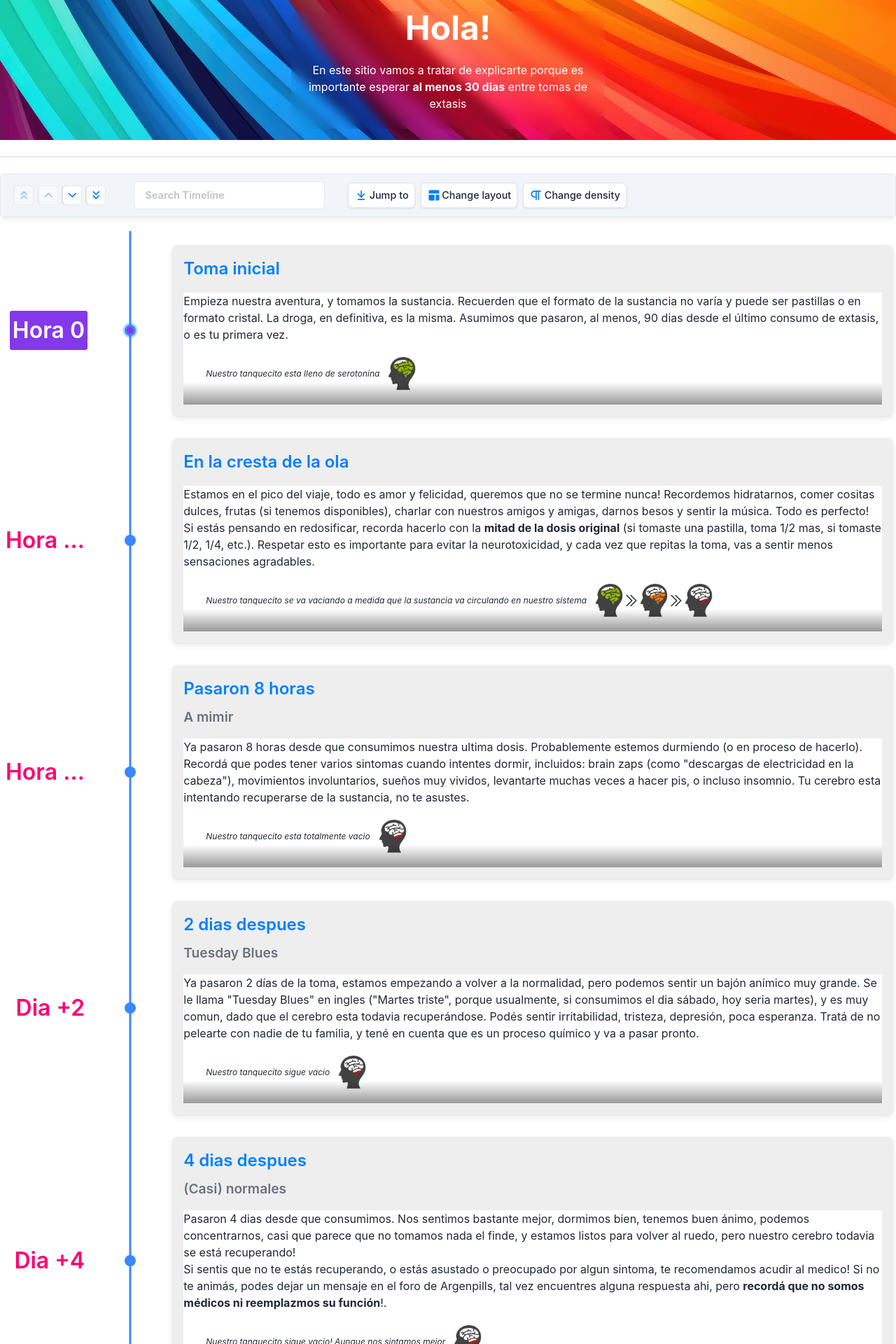
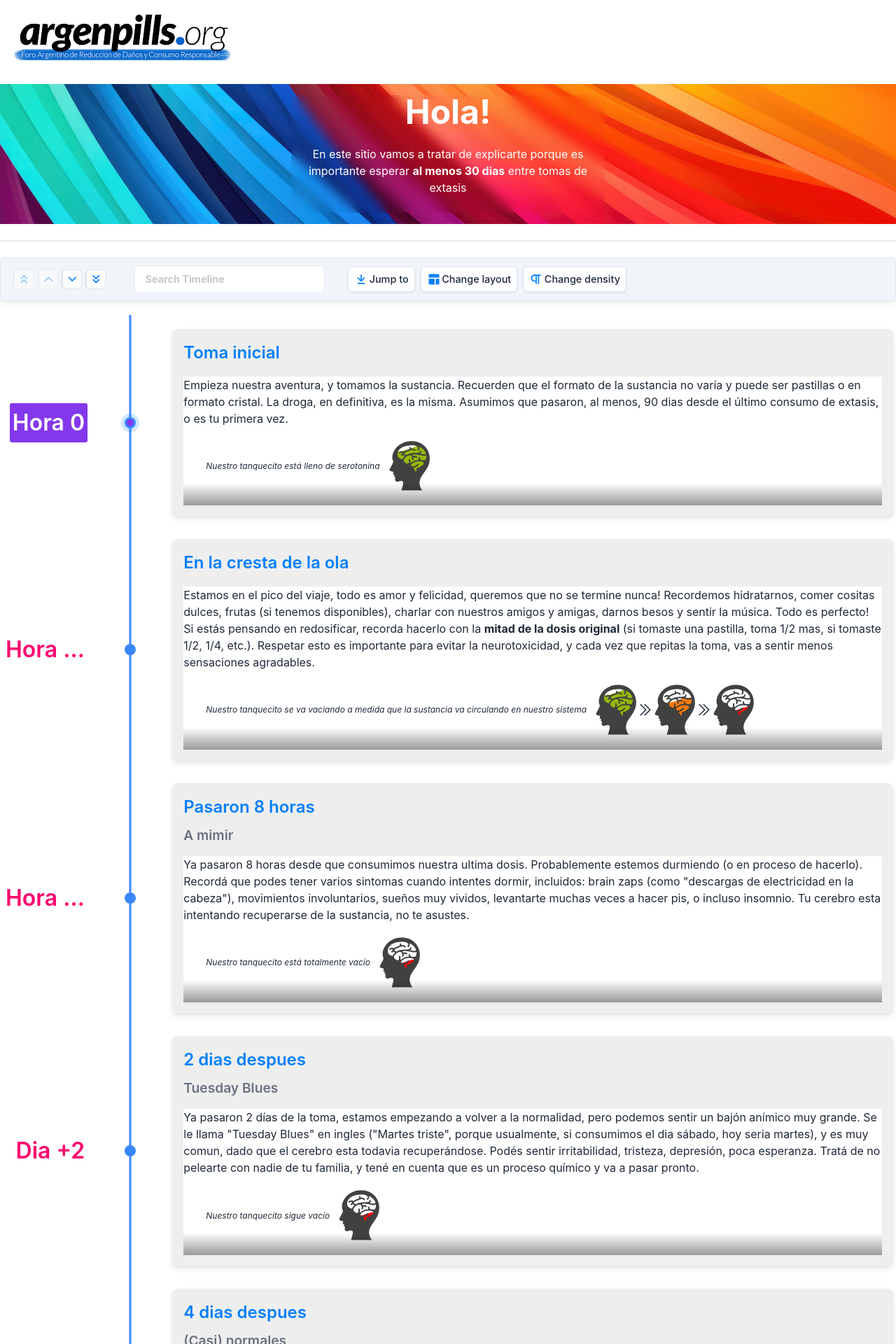
Before and after one commit to stitcharg/argenpills-descansos, a React (Vite) app: page / in a window 1280 px wide. Shown: the top 1920 px of the page at 70% size. Built offline with nearby package versions, Linux system fonts and the light colour scheme.

Commit message:
Varios fixes, agregado logo y header

```diff
--- a/src/App.css
+++ b/src/App.css
@@ -19,6 +19,7 @@
 		font-size: small !important;
 		overflow: hidden !important;
 		white-space: nowrap !important;
+		min-width: 80px;
 	}
 
 	.card-description {
--- a/src/App.tsx
+++ b/src/App.tsx
@@ -2,12 +2,14 @@ import './App.css'
 import Footer from './components/footer'
 
 import HeroComponent from './components/hero'
+import Logo from './components/logo'
 import Timeline from './components/timeline'
 
 function App() {
 	return (
 		<>
 			<div className="App">
+				<Logo />
 				<div className="container mx-auto">
 					<HeroComponent />
 					<div className="divider"></div>
--- a/src/components/containers.tsx
+++ b/src/components/containers.tsx
@@ -142,7 +142,7 @@ const Tank = (props: iTank) => {
 	}
 
 	return (
-		<img src={imagePath} className="xs:w-8 md:w-10" alt={props.altText}></img>
+		<img src={imagePath} className="xs:w-8 md:w-10 md:min-w-[60px] " alt={props.altText}></img>
 	)
 }
 
--- /dev/null
+++ b/src/components/logo.tsx
@@ -0,0 +1,10 @@
+const Logo = () => {
+	return (
+		<div className="min-v-screen bg-white mb-3">
+			<a href="https://argenpills.org"><img src="/logo.png" alt="Argenpills"
+			className="p-5  sm:text-center mx-auto sm:mx-0" ></img></a>
+		</div>
+	 );
+}
+
+export default Logo;
--- a/src/components/timeline.tsx
+++ b/src/components/timeline.tsx
@@ -13,7 +13,7 @@ const Timeline = () => {
 					timelineContent: <div>Empieza nuestra aventura, y tomamos la sustancia.
 						Recuerden que el formato de la sustancia no var&iacute;a y puede ser pastillas o en formato cristal. La droga, en definitiva, es la misma. Asumimos que pasaron, al menos, 90 dias desde el &uacute;ltimo
 						consumo de extasis, o es tu primera vez.
-						<Full caption="Nuestro tanquecito esta lleno de serotonina"></Full>
+						<Full caption="Nuestro tanquecito est&aacute; lleno de serotonina"></Full>
 					</div>
 				},
 				{
@@ -35,7 +35,7 @@ const Timeline = () => {
 					timelineContent: <div>Ya pasaron 8 horas desde que consumimos nuestra ultima dosis. Probablemente estemos durmiendo (o en proceso de hacerlo). Record&aacute; que podes tener varios sintomas cuando intentes dormir,
 						incluidos: brain zaps (como "descargas de electricidad en la cabeza"), movimientos involuntarios, sue&ntilde;os muy vividos, levantarte muchas veces a hacer pis, o incluso insomnio. Tu cerebro esta intentando
 						recuperarse de la sustancia, no te asustes.
-						<Empty caption="Nuestro tanquecito esta totalmente vacio"></Empty>
+						<Empty caption="Nuestro tanquecito est&aacute; totalmente vac&iacute;o"></Empty>
 					</div>
 				},
 				{
@@ -46,7 +46,7 @@ const Timeline = () => {
 						si consumimos el dia s&aacute;bado, hoy seria martes),
 						y es muy comun, dado que el cerebro esta todavia recuper&aacute;ndose. Pod&eacute;s sentir irritabilidad, tristeza, depresi&oacute;n, poca esperanza. Trat&aacute; de no pelearte con nadie de tu familia, y ten&eacute; en cuenta
 						que es un proceso qu&iacute;mico y va a pasar pronto.
-						<Empty caption="Nuestro tanquecito sigue vacio"></Empty>
+						<Empty caption="Nuestro tanquecito sigue vac&iacute;o"></Empty>
 					</div>
 				},
 				{
@@ -57,7 +57,7 @@ const Timeline = () => {
 						listos para volver al ruedo, pero nuestro cerebro todavia se est&aacute; recuperando!
 						<br />Si sentis que no te est&aacute;s recuperando, o est&aacute;s asustado o preocupado por algun sintoma, te recomendamos acudir al medico! Si no te anim&aacute;s, podes dejar un mensaje en el <a href="http://argenpills.org">foro de Argenpills</a>,
 						tal vez encuentres alguna respuesta ahi, pero <strong>record&aacute; que no somos m&eacute;dicos ni reemplazmos su funci&oacute;n</strong>!.
-						<Empty caption="Nuestro tanquecito sigue vacio! Aunque nos sintamos mejor"></Empty>
+						<Empty caption="Nuestro tanquecito sigue vac&iacute;o! Aunque nos sintamos mejor"></Empty>
 					</div>
 				},
 				{
@@ -85,7 +85,7 @@ const Timeline = () => {
 					timelineContent: <div>Pasaron <strong>60 d&iacute;as (o m&aacute;s!)</strong> desde la &uacute;ltima toma de &eacute;xtasis. Nuestro cerebro est&aacute; casi recuperado!
 						Si tenemos ganas, podemos repetir la toma, respetando la dosis recomendada (maximo 120-150mg) de forma
 						segura, teniendo las precauciones y recaudos suficientes
-						<Full caption="Nuestro tanquecito esta lleno de serotonina nuevamente!"></Full>
+						<Full caption="Nuestro tanquecito est&aacute; lleno de serotonina nuevamente!"></Full>
 					</div>,
 				},
 				,
@@ -97,7 +97,7 @@ const Timeline = () => {
 						Es el tiempo ideal de espera entre consumos de extasis, si queremos disminuir los efectos adversos y problemas a futuro.
 						Si tenemos ganas, podemos repetir la toma, respetando la dosis recomendada (maximo 120-150mg) de forma
 						segura, teniendo las precauciones y recaudos suficientes.
-						<Full caption="Nuestro tanquecito esta lleno de serotonina nuevamente!"></Full>
+						<Full caption="Nuestro tanquecito est&aacute; lleno de serotonina nuevamente!"></Full>
 					</div>,
 				},
 
```
Also changed, not shown: public/logo.png (added).
